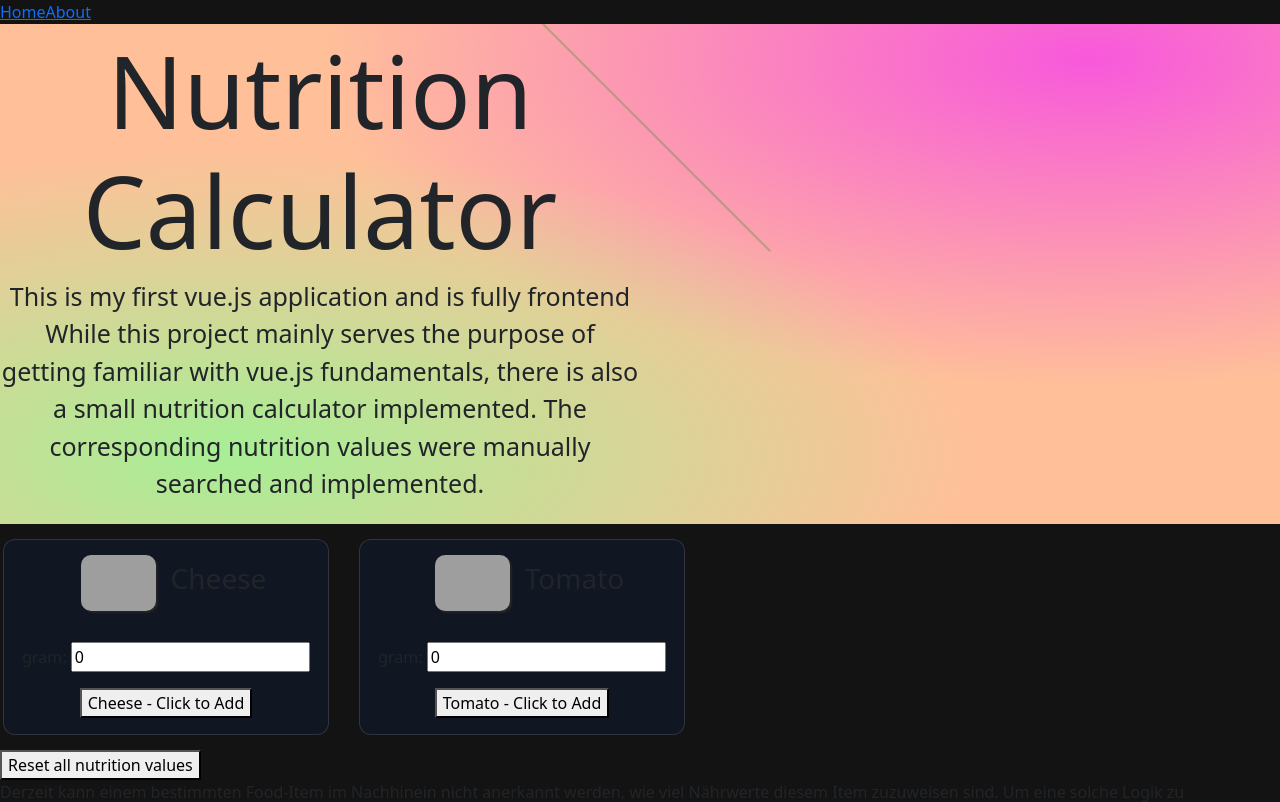
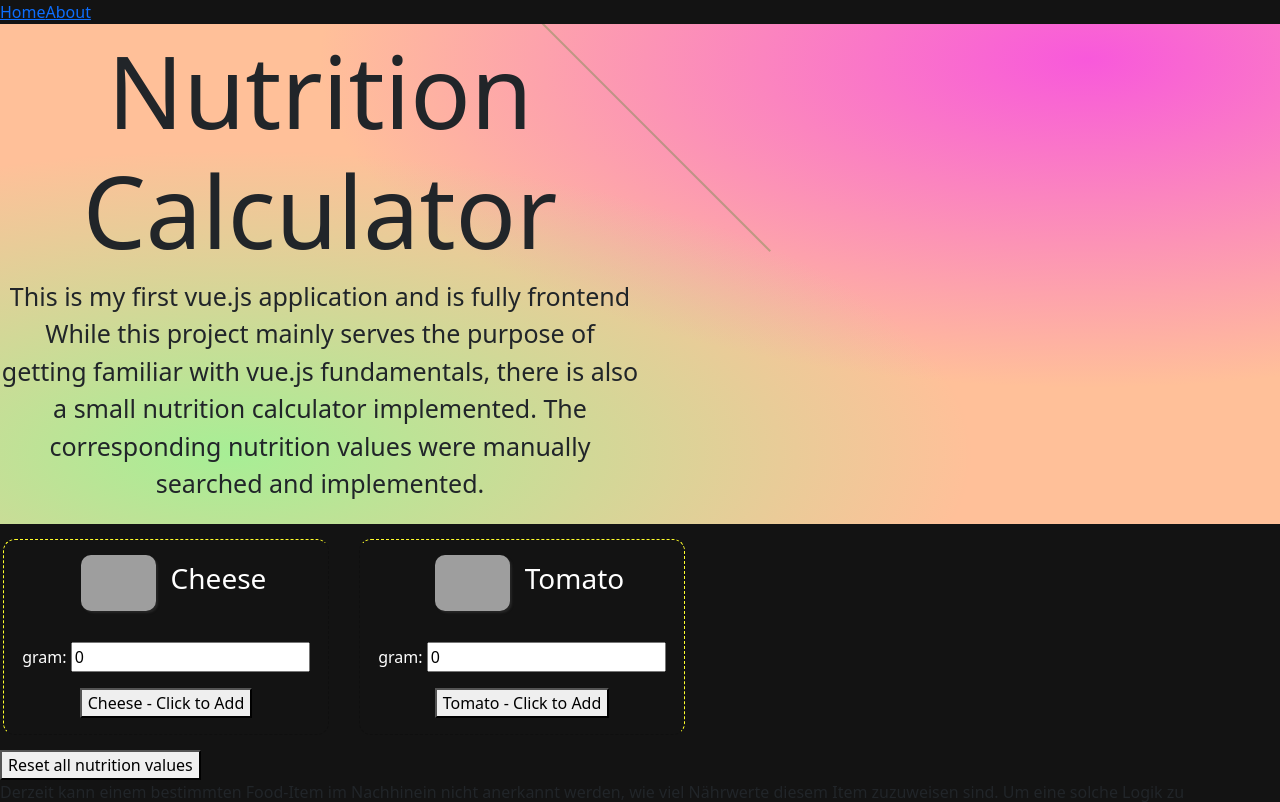
Before and after one commit to Matthes-Baer/NutritionCalculator, a Vue app: page / in a window 1280 px wide. Shown: the top 802 px of the page. Built offline with nearby package versions, Linux system fonts and the light colour scheme; grey boxes are pictures that could not be loaded.

Commit message:
feat: Added :class to card element with conditional border style

```diff
--- a/src/components/nutrition/SingleItem.vue
+++ b/src/components/nutrition/SingleItem.vue
@@ -6,6 +6,7 @@ export default {
     return {
       nutritionStore,
       amount: 0,
+      borderData: this.product.id % 2 == 0 ? "borderRight" : "borderLeft",
     };
   },
   props: ["product"],
@@ -42,7 +43,7 @@ export default {
 };
 </script>
 <template>
-  <div class="col-md-3 card">
+  <div class="col-md-3 card" :class="borderData">
     <div class="d-flex flex-column">
       <div class="d-flex justify-content-center align-items-center mb-3">
         <img class="product-image" :src="product.icon" />
@@ -77,12 +78,22 @@ export default {
   box-shadow: 2px 2px 2px 0px #252525;
   margin: 15px;
 }
+
+.borderRight {
+  border-right: 1px solid var(--accentColor);
+}
+
+.borderLeft {
+  border-left: 1px solid var(--accentColor);
+}
 .card {
-  backdrop-filter: blur(16px) saturate(180%);
-  -webkit-backdrop-filter: blur(16px) saturate(180%);
-  background-color: rgba(17, 25, 40, 0.75);
+  /* backdrop-filter: blur(16px) saturate(180%);
+  -webkit-backdrop-filter: blur(16px) saturate(180%); */
+  background-color: transparent;
   border-radius: 12px;
-  border: 1px solid rgba(255, 255, 255, 0.125);
+  border-top: 1px solid var(--accentColor);
+  border-style: dashed;
   margin: 15px;
+  color: white;
 }
 </style>
```
